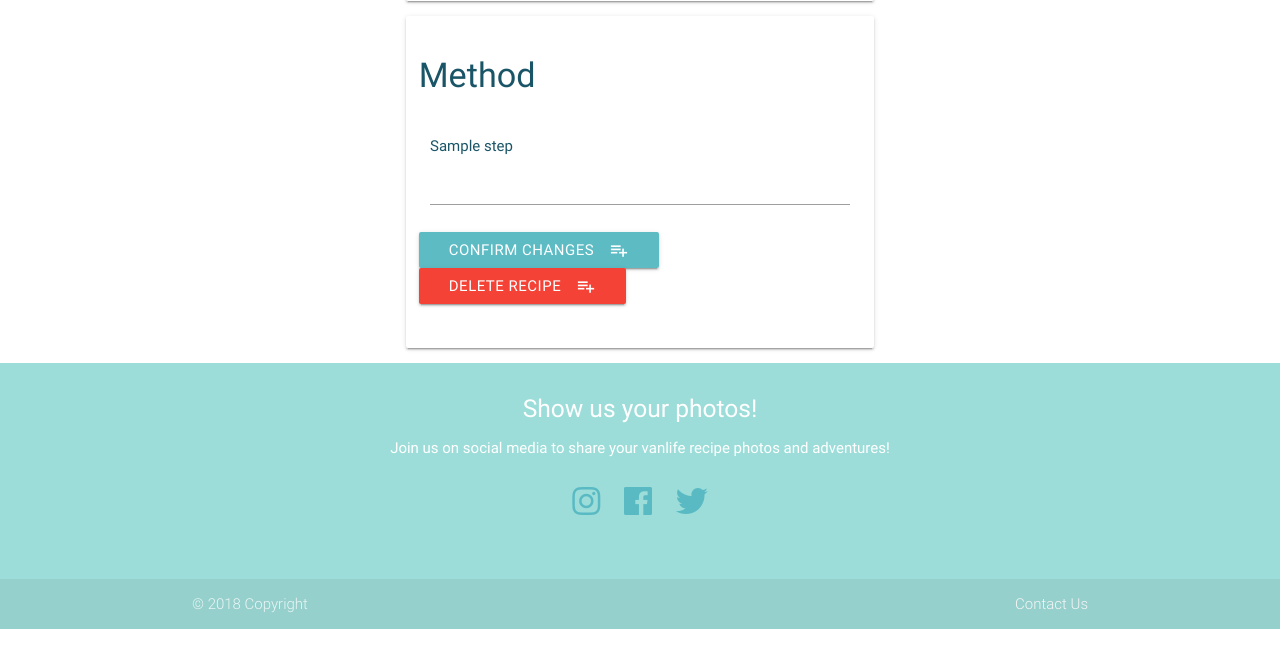
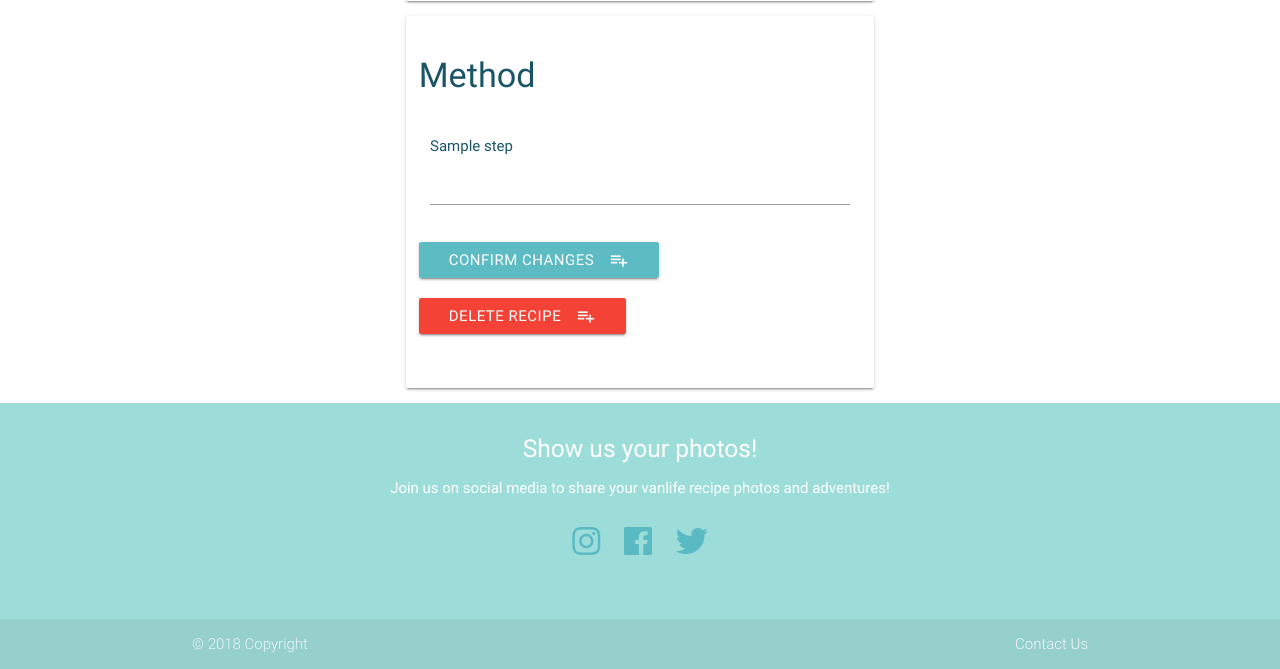
Before and after one commit to LWilsonDev/recipe-book, a Flask app: template templates/edit_recipe.html in a window 1280 px wide. Shown: the part 1232-1901 px from the top of the page. Before the commit the page ends 1861 px from the top, so only its background shows below. Run offline with Flask 2, Linux system fonts and the light colour scheme; the template is opened without the code that fills it: most values are stand-ins (such as "Sample title", 1, 10 or a date in 2020); some libraries are stand-ins or nearby versions; some web fonts are replaced.

Commit message:
btn styling edit page

```diff
--- a/templates/edit_recipe.html
+++ b/templates/edit_recipe.html
@@ -78,10 +78,10 @@
 {% endfor %}</textarea>
         </div>
 
-        <button href="{{ url_for('update_recipe', recipe_id=recipe._id) }}" name="edit_recipe" class="btn waves-effect waves-light" type="submit">Confirm changes
+        <button href="{{ url_for('update_recipe', recipe_id=recipe._id) }}" name="edit_recipe" class="signup-btn btn waves-effect waves-light" type="submit">Confirm changes
                 <i class="material-icons right">playlist_add</i>
              </button>
-        <button href="{{ url_for('delete_recipe', recipe_id=recipe._id) }}" name="delete_recipe" class="btn waves-effect waves-light red" type="submit">Delete Recipe
+        <button href="{{ url_for('delete_recipe', recipe_id=recipe._id) }}" name="delete_recipe" class="signup-btn btn waves-effect waves-light red" type="submit">Delete Recipe
                 <i class="material-icons right">playlist_add</i>
              </button>
 
```
